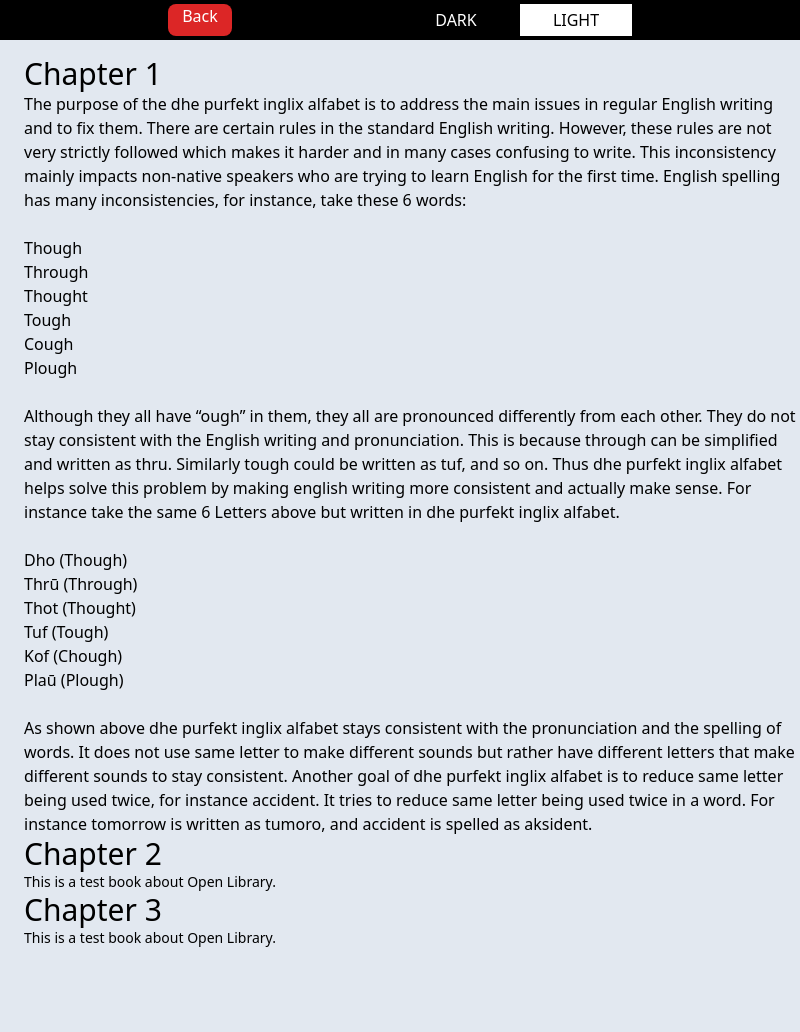
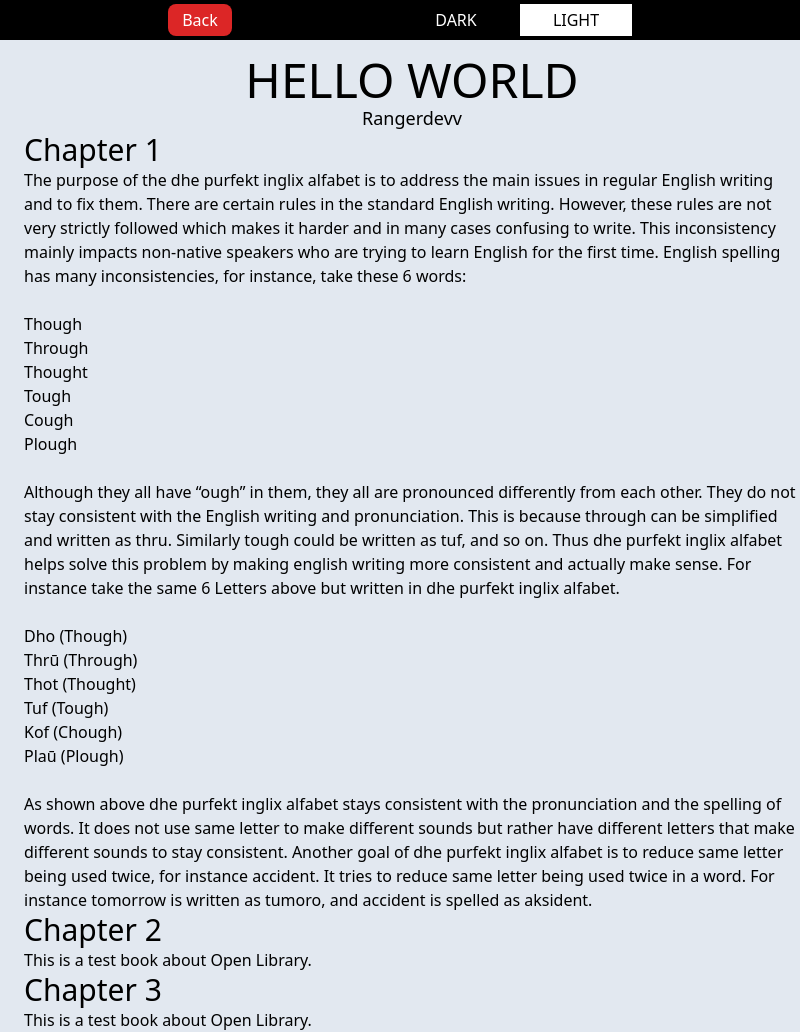
Before and after one commit to RangerDevv/Open-Library, an Electron app: page src/books/Tutorial/Books/About_Open_Library/Book.html in a window 800 px wide. Before the commit the page ends 948 px from the top, so only its background shows below. Drawn offline with Linux system fonts and the light colour scheme.

Commit message:
added title page

```diff
--- a/src/books/Tutorial/Books/About_Open_Library/Book.html
+++ b/src/books/Tutorial/Books/About_Open_Library/Book.html
@@ -7,17 +7,22 @@
     <link rel="stylesheet" href="../../../../../dist/output.css" />
 </head>
 <body class=" bg-slate-200" id="body">
-<div id="navbar" class="flex flex-row bg-black w-screen h-10 justify-evenly pt-1">
-    <a href="./Bookinfo.html" class=" text-white w-16 text-center rounded-lg h-8 bg-red-600">Back</a>
+<div id="navbar" class="  flex flex-row bg-black w-screen h-10 justify-evenly pt-1">
+    <a href="./Bookinfo.html" class=" text-white w-16 text-center rounded-lg h-8 pt-1 bg-red-600">Back</a>
     <div class=" flex flex-row gap-x-2">
     <button class=" w-28 h-8 bg-black text-white text-center" id="dark">DARK</button>
     <button class=" w-28 h-8 bg-white text-black text-center" id="light">LIGHT</button>
     </div>
 </div>
 <div id="Book" class=" text-black pt-4 pl-6">
+    <div class="BookCover">
+        <p class=" text-5xl text-center"> HELLO WORLD </p>
+        <p class=" text-lg text-center">Rangerdevv</p>
+        <img>
+    </div>
     <div id="Chapter1">
         <p class="text-3xl">Chapter 1</p>
-        <p class="text-md whitespace-pre-line">The purpose of the dhe purfekt inglix alfabet is to address the main issues in regular English writing and to fix them. There are certain rules in the standard English writing. However, these rules are not very strictly followed which makes it harder and in many cases confusing to write. This inconsistency mainly impacts non-native speakers who are trying to learn English for the first time. English spelling has many inconsistencies, for instance, take these 6 words:
+        <p class="text-md whitespace-pre-line"> The purpose of the dhe purfekt inglix alfabet is to address the main issues in regular English writing and to fix them. There are certain rules in the standard English writing. However, these rules are not very strictly followed which makes it harder and in many cases confusing to write. This inconsistency mainly impacts non-native speakers who are trying to learn English for the first time. English spelling has many inconsistencies, for instance, take these 6 words:
 
 Though
 Through
@@ -36,15 +41,15 @@ Kof (Chough)
 Plaū (Plough)
 
 As shown above dhe purfekt inglix alfabet stays consistent with the pronunciation and the spelling of words. It does not use same letter to make different sounds but rather have different letters that make different sounds to stay consistent. Another goal of dhe purfekt inglix alfabet is to reduce same letter being used twice, for instance accident. It tries to reduce same letter being used twice in a word. For instance tomorrow is written as tumoro, and accident is spelled as aksident.
-</p>
+    </p>
     </div>
     <div id="Chapter2">
         <p class="text-3xl">Chapter 2</p>
-        <p class="text-sm">This is a test book about Open Library.</p>
+        <p class="text-md whitespace-pre-line">This is a test book about Open Library.</p>
     </div>
     <div id="Chapter3">
         <p class="text-3xl">Chapter 3</p>
-        <p class="text-sm">This is a test book about Open Library.</p>
+        <p class="text-md whitespace-pre-line">This is a test book about Open Library.</p>
     </div>
 </body>
 <script>
```
Also changed, not shown: dist/output.css.
